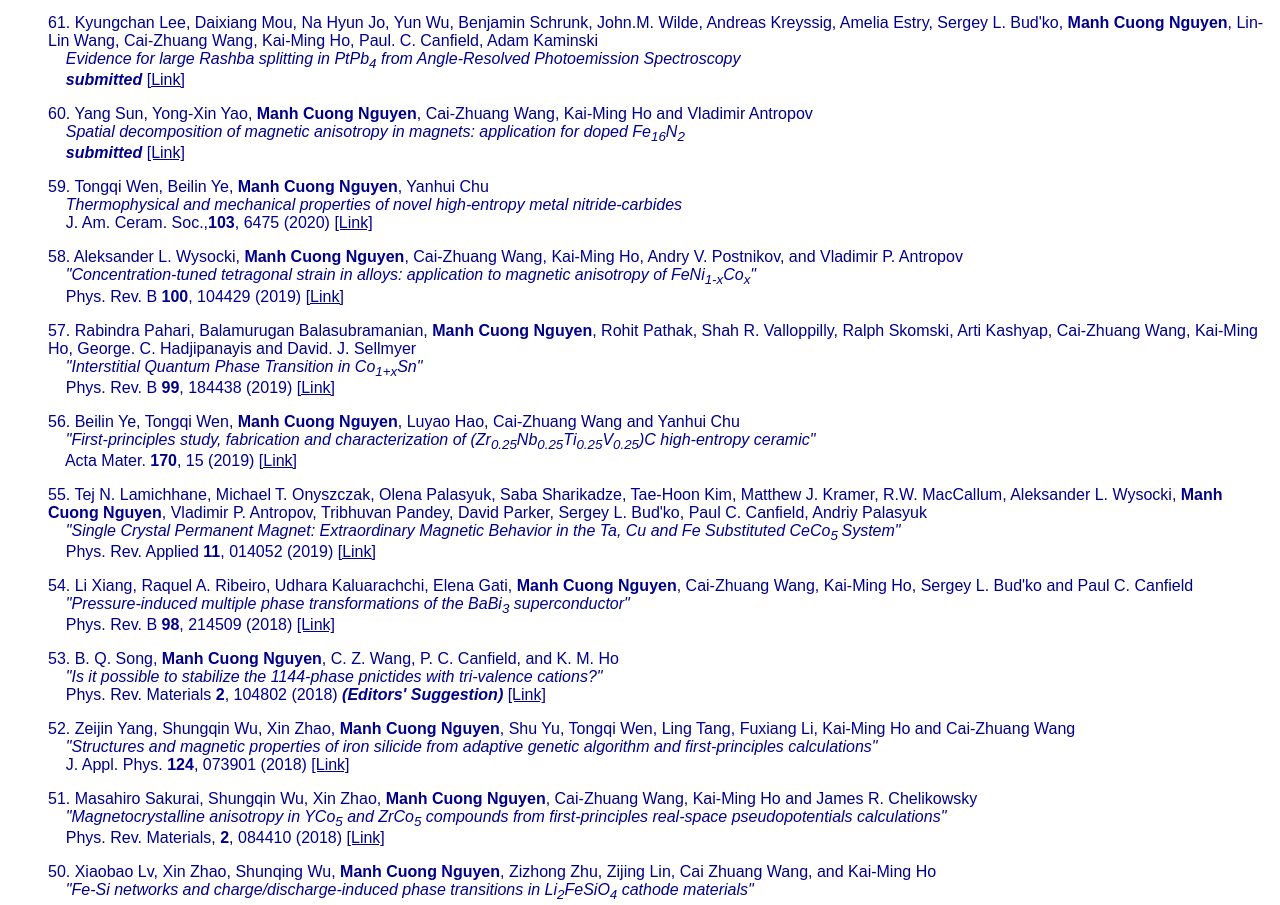
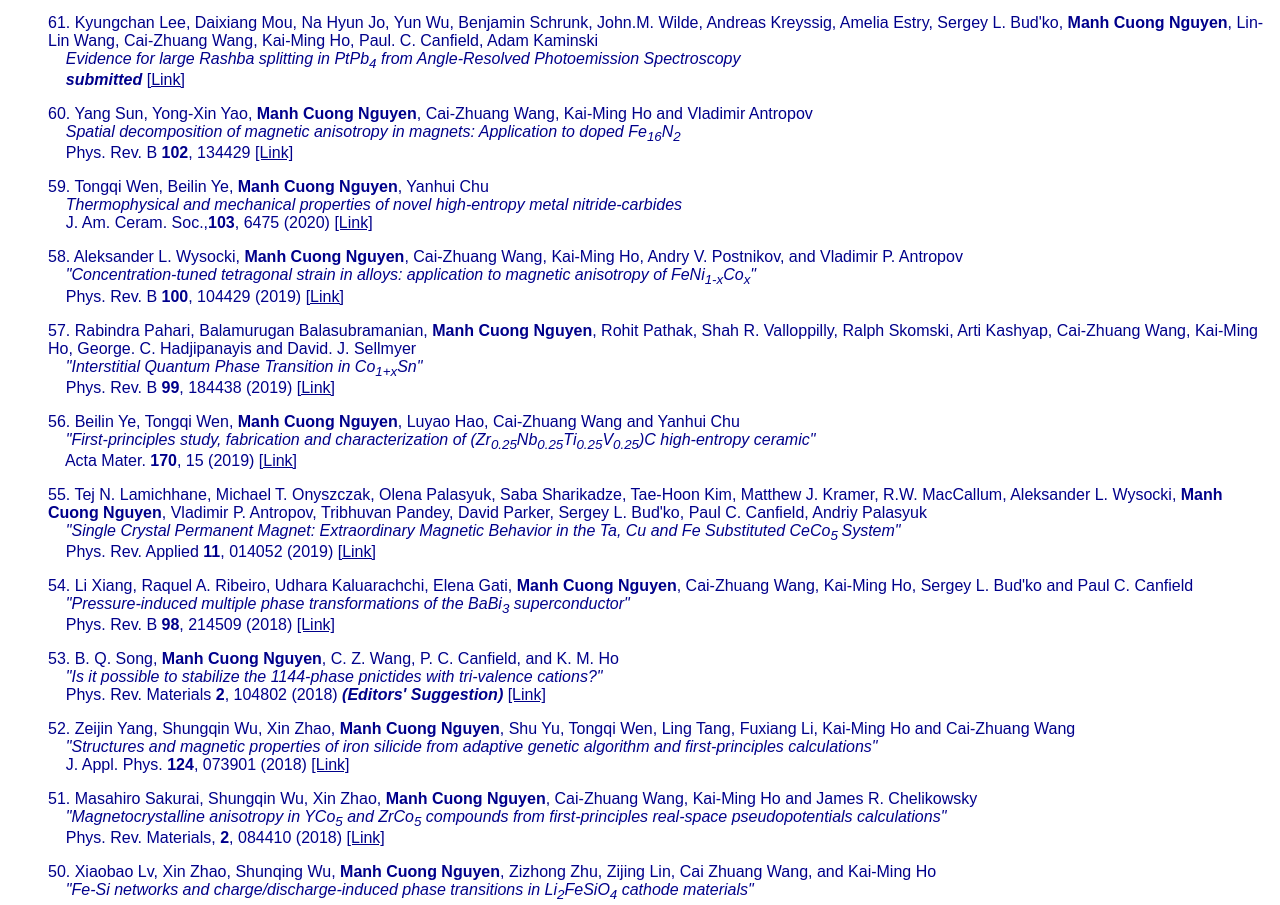
Before and after one commit to nmcuong81/homepage, a plain HTML site: page index.html in a window 1280 px wide. Shown: the part 1400-2305 px from the top of the page. Drawn offline with Linux system fonts and the light colour scheme.

Commit message:
Update index.html

```diff
--- a/index.html
+++ b/index.html
@@ -92,8 +92,8 @@
         &nbsp &nbsp <b><i>submitted</i></b> <a href="https://dx.doi.org/" target="_blank"><u>[Link]</u></a></>
 
         <p>60. Yang Sun, Yong-Xin Yao, <b>Manh Cuong Nguyen</b>, Cai-Zhuang Wang, Kai-Ming Ho and Vladimir Antropov<br />
-        &nbsp &nbsp <i>Spatial decomposition of magnetic anisotropy in magnets: application for doped Fe<sub>16</sub>N<sub>2</sub></i> <br />
-        &nbsp &nbsp <b><i>submitted</i></b> <a href="https://dx.doi.org/" target="_blank"><u>[Link]</u></a></>
+        &nbsp &nbsp <i>Spatial decomposition of magnetic anisotropy in magnets: Application to doped Fe<sub>16</sub>N<sub>2</sub></i> <br />
+        &nbsp &nbsp Phys. Rev. B <b>102</b>, 134429 <a href="https://dx.doi.org/10.1103/PhysRevB.102.134429" target="_blank"><u>[Link]</u></a></>
 
         <p>59. Tongqi Wen, Beilin Ye, <b>Manh Cuong Nguyen</b>, Yanhui Chu<br />
         &nbsp &nbsp <i>Thermophysical and mechanical properties of novel high-entropy metal nitride-carbides</i> <br />
```
